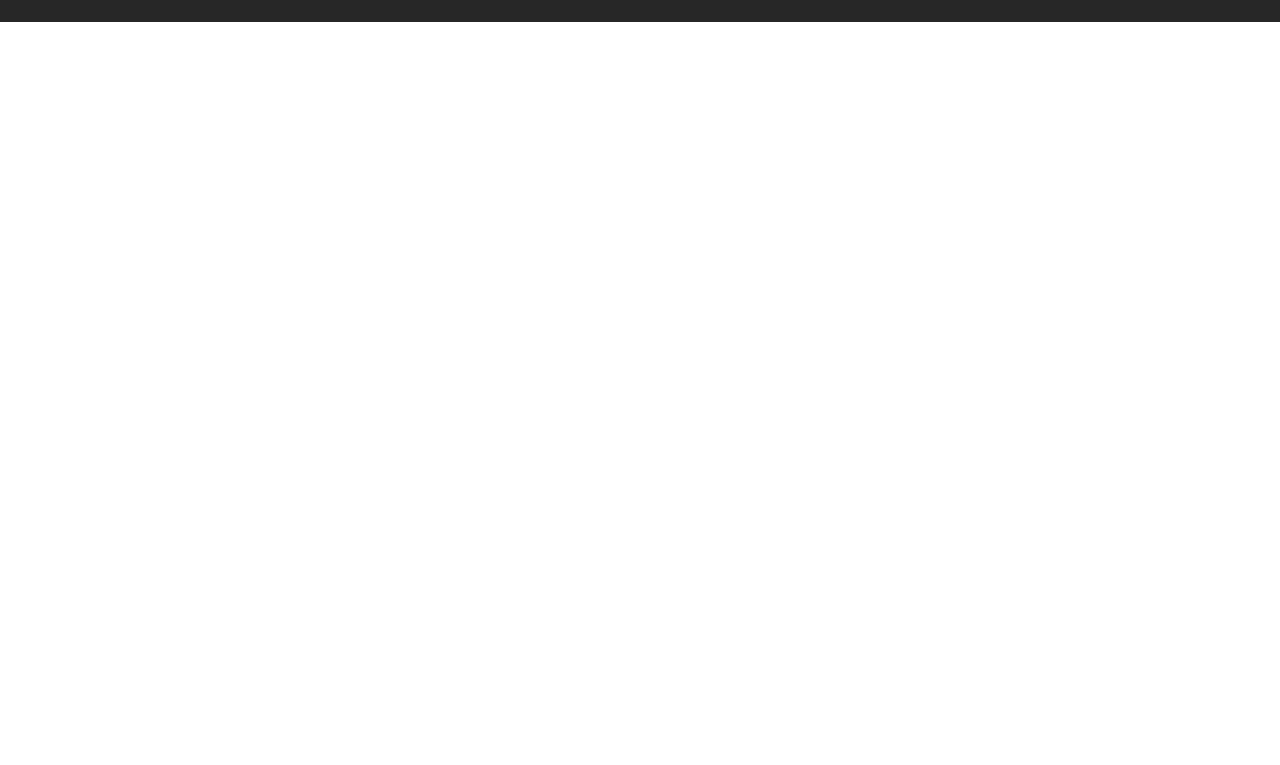
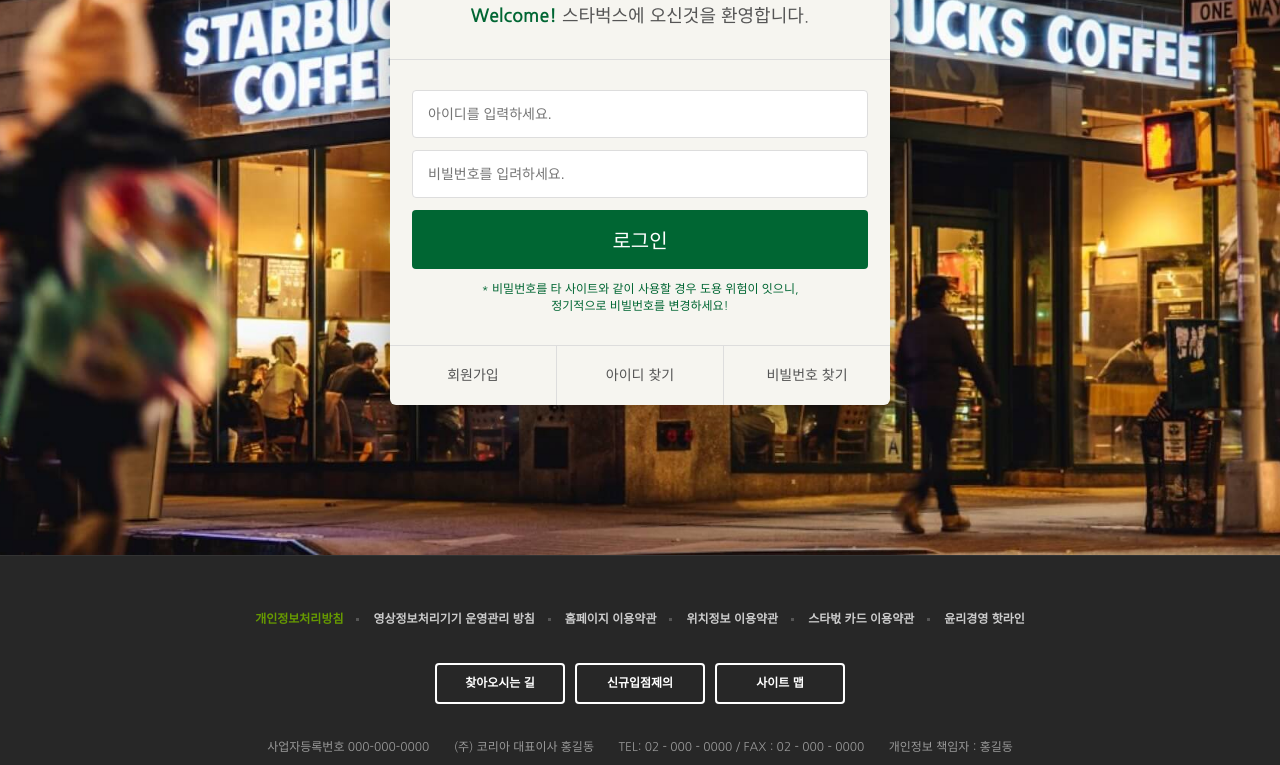
Before and after one commit to pixel2wave/starbucks, a plain HTML site: page signin/index.html in a window 1280 px wide. Shown: the part 312-1077 px from the top of the page. Before the commit the page ends 800 px from the top, so only its background shows below. Drawn offline with nearby package versions, Linux system fonts and the light colour scheme.

Commit message:
로그인 페이지 완성

```diff
--- a/css/common.css
+++ b/css/common.css
@@ -226,10 +226,6 @@ header .main-menu {
   z-index: 1;
 }
 
-header .main-menu .item{
-
-}
-
 header .main-menu .item .item__name{
   padding: 10px 20px 34px 20px;
   font-family: Arial, Helvetica, sans-serif;
--- /dev/null
+++ b/css/signin.css
@@ -0,0 +1,93 @@
+.signin{
+  margin-top: 120px;
+  padding: 100px 0 150px;
+  background-image: url(../images/signin_bg.jpg);
+  background-repeat: no-repeat;
+  background-position: center;
+  background-attachment: fixed;
+  background-size: cover;
+}
+
+.signin h1{
+  color: #fff;
+  font-size: 30px;
+  font-weight: 700;
+  text-align: center;
+  margin-bottom: 24px;
+}
+
+
+.signin__card{
+  width: 500px;
+  margin: 0 auto;
+  border-radius: 6px;
+  background-color: #f6f5f0;
+  box-shadow:  2px 2px 30px rgba(0, 0, 0, .3);
+  color: #555;
+}
+
+
+
+.signin__card h2{
+  padding: 30px;
+  font-size: 18px;
+  text-align: center;
+  border-bottom: 1px solid #ddd;
+}
+
+.signin__card h2 strong{
+  color: #006633;
+  font-weight: 700;
+}
+
+.signin__card form{
+  padding:30px 22px;
+}
+
+.signin__card form input{
+  width: 100%;
+  margin-bottom: 12px;
+  padding: 15px;
+  border: 1px solid #ddd;
+  border-radius: 4px;
+  outline: none;
+  box-sizing: border-box;
+  font-size: 14px;
+}
+
+.signin__card form [type="submit"]{
+  background-color: #006633;
+  border: none;
+  color: #ffff;
+  font-size: 20px;
+  cursor: pointer;
+}
+
+.signin__card form p{
+  font-size: 12px;
+  color: #006633;
+  text-align: center;
+}
+
+.signin__card .actions {
+  display: flex;
+  border-top: 1px solid #ddd;
+}
+
+.signin__card .actions a{
+  flex-grow: 1;
+  flex-basis: 0;
+  text-align: center;
+  padding: 20px;
+  color: #555;
+  font-size: 14px;
+  border-right: 1px solid #ddd;
+}
+
+.signin__card .actions a:last-child{
+  border-right:none ;
+}
+
+.signin__card .actions a:hover{
+  text-decoration: underline;
+}
--- a/signin/index.html
+++ b/signin/index.html
@@ -27,6 +27,7 @@
   <link href="https://fonts.googleapis.com/icon?family=Material+Icons" rel="stylesheet">
 
   <link rel="stylesheet" href="../css/common.css" />
+  <link rel="stylesheet" href="../css/signin.css" />
   <link rel="stylesheet" href="../css/main.css" />
 
   <script defer src="../js/common.js"></script>
@@ -356,7 +357,26 @@
   </header>
   <section class="signin">
 
-
+    <h1>로그인</h1>
+    <div class="signin__card">
+      <h2>
+        <strong>Welcome! </strong>스타벅스에 오신것을 환영합니다.
+      </h2>
+      <form>
+        <input type="text" placeholder="아이디를 입력하세요." />
+        <input type="text" placeholder="비빌번호를 입려하세요." />
+        <input type="submit" value="로그인" />
+        <p>
+          * 비밀번호를 타 사이트와 같이 사용할 경우 도용 위험이 잇으니,<br />
+          정기적으로 비빌번호를 변경하세요!
+        </p>
+      </form>
+      <div class="actions">
+        <a href="javascript:void(0)">회원가입</a>
+        <a href="javascript:void(0)">아이디 찾기</a>
+        <a href="javascript:void(0)">비빌번호 찾기</a>
+      </div>
+    </div>
 
   </section>
 
```
